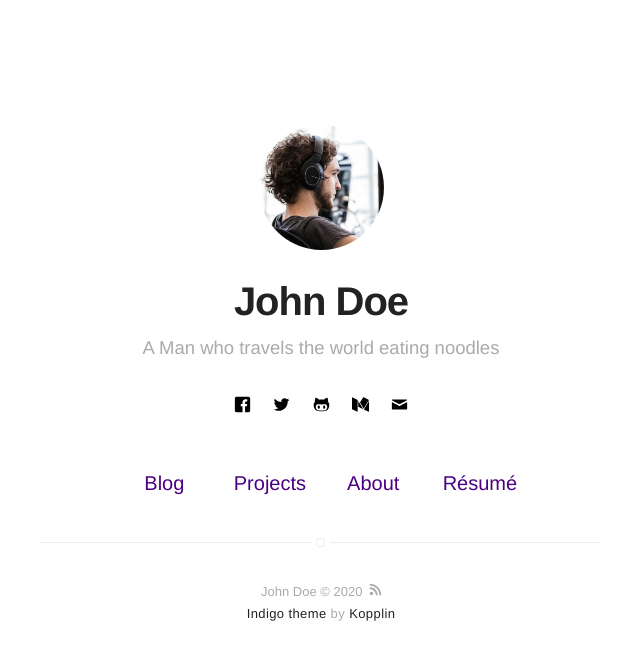
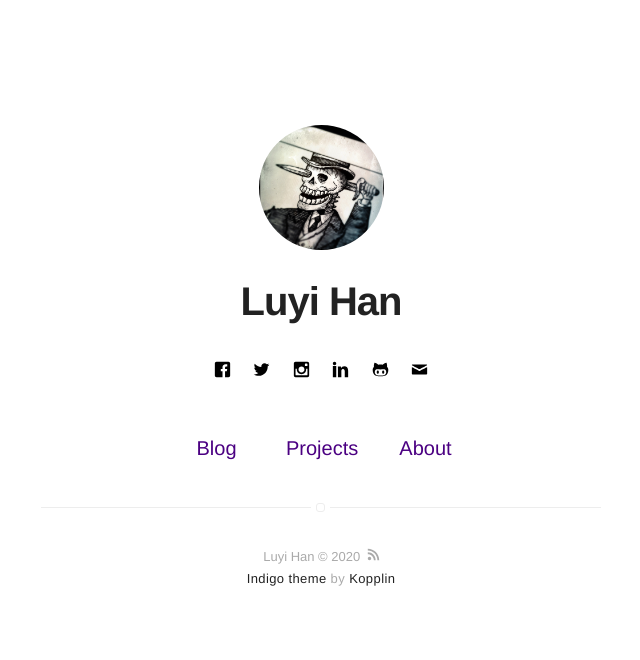
Before and after one commit to louieh/louieh.github.io, a Jekyll site: the page built from index.html, in a window 1280 px wide. Shown: the top 660 px of the page, without its empty margins (319-959 px from the left). Built offline with Jekyll 4.4.1, drawn with Linux system fonts in a browser that asks for light colours.

Commit message:
update some basic info

```diff
--- a/_config.yml
+++ b/_config.yml
@@ -1,6 +1,6 @@
 # main text of home
-name: John Doe
-bio: A Man who travels the world eating noodles
+name: Luyi Han
+#bio: A Man who travels the world eating noodles
 
 # twitter summary info
 description: A blog about technology and stuff related
@@ -8,15 +8,15 @@ description: A blog about technology and stuff related
 # if it's an external image, update below for true
 # better with square images
 external-image: false
-picture: assets/images/profile.jpg
+picture: assets/images/profile.jpeg
 
 # If you want to include your resume, set to true
 # and specify source (external or local).
-resume: true
+resume: false
 resume-external: true
 resume-url: https://google.com/?q=my+resume
 
-url: https://sergiokopplin.github.io/indigo
+url: https://louieh.github.io
 # your url: https://USERNAME.github.io
 
 permalink: /:title/
@@ -34,23 +34,23 @@ disqus:
   categories: [blog, project] # only show disqus for posts that have these categories
 
 # if you don't have any of social below, comment the line
-facebook: myfacebook
-twitter: mytwitter
-# instagram: myinstagram
+facebook: louiehan1015
+twitter: LouieHan1015
+instagram: louiehan
 # pinterest: mypinterest
-# linkedin: mylinkedin
+linkedin: luyi-han
 # youtube: myyoutube
 # spotify: myspotify
-github: mygithub
+github: louieh
 # gitlab: mygitlab
 # lastfm: mylastfm
 # stackoverflow: 7044681/mystackoverflow
 # quora: userquora
 # reddit: username
-medium: medium
+# medium: medium
 # vimeo: myvimeo
 # lanyrd: mylanyrd
-email: myemail@gmail.com
+email: louie.han.work@gmail.com
 
 authors:
   johndoe:
```
Also changed, not shown: assets/images/profile.jpeg (added), assets/images/profile.jpg (deleted), assets/screen-shot.png (deleted).
